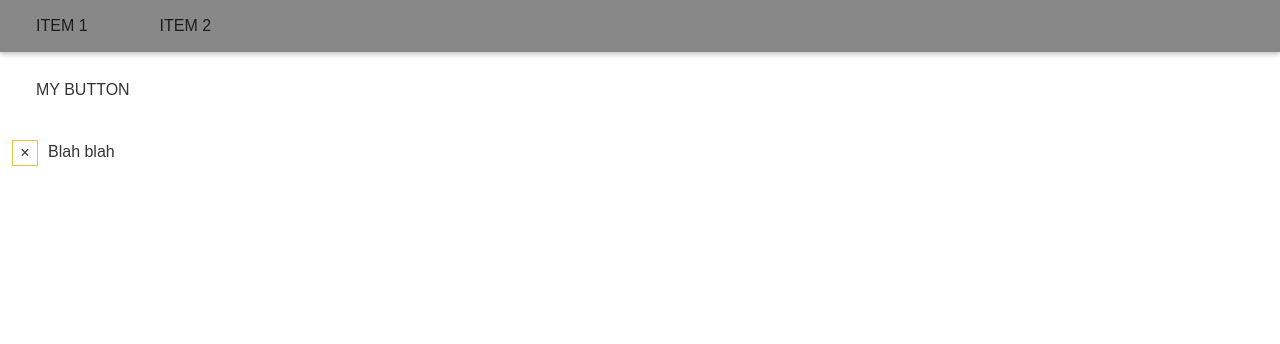
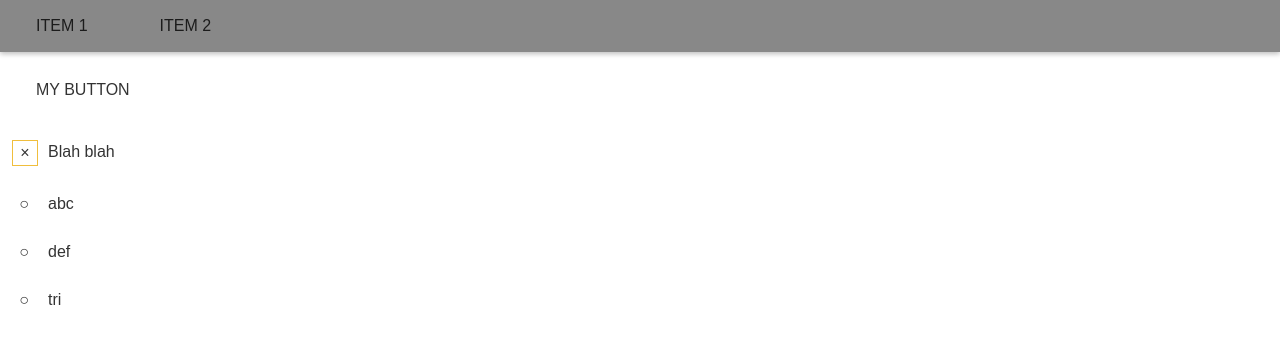
Before and after one commit to nejcmacek/dragonhack2017, an Angular app: page / in a window 1280 px wide. Shown: the top 344 px of the page. Built offline with nearby package versions, Linux system fonts and the light colour scheme.

Commit message:
Added radioset

```diff
--- a/src/app/app.component.html
+++ b/src/app/app.component.html
@@ -10,3 +10,7 @@
 <div>
   <dh-checkbox>Blah blah</dh-checkbox>
 </div>
+
+<div>
+  <dh-radioset></dh-radioset>
+</div>
--- a/src/app/app.module.ts
+++ b/src/app/app.module.ts
@@ -8,6 +8,7 @@ import { NavbarComponent } from './navbar/navbar.component';
 import { NavitemComponent } from './navitem/navitem.component';
 import { ButtonComponent } from './button/button.component';
 import { CheckboxComponent } from './checkbox/checkbox.component';
+import { RadiosetComponent } from './radioset/radioset.component';
 
 @NgModule({
 	declarations: [
@@ -15,7 +16,8 @@ import { CheckboxComponent } from './checkbox/checkbox.component';
 		CheckboxComponent,
 		NavbarComponent,
 		NavitemComponent,
-		ButtonComponent
+		ButtonComponent,
+		RadiosetComponent
 	],
 	imports: [
 		BrowserModule,
--- /dev/null
+++ b/src/app/radioset/radioset.component.css
@@ -0,0 +1,40 @@
+:host {
+  display: block;
+  position: relative;
+}
+
+.radio {
+  height: 48px;
+  position: relative;
+  cursor: pointer;
+}
+
+.radio * {
+  pointer-events: none;
+}
+
+.content {
+  line-height: 48px;
+  padding-left: 48px;
+  padding-right: 12px;
+  white-space: nowrap;
+  text-overflow: ellipsis;
+  overflow: hidden;
+}
+
+.checkbox {
+  position: absolute;
+  width: 24px;
+  height: 24px;
+  text-align: center;
+  line-height: 24px;
+  left: 12px;
+  top: 12px;
+  transition: all .3s;
+}
+
+.tick {
+  opacity: 0;
+  pointer-events: none;
+  top: -24px;
+}
--- /dev/null
+++ b/src/app/radioset/radioset.component.html
@@ -0,0 +1,7 @@
+<div>
+  <div class="radio" *ngFor="let item of items; let i = index" (click)="select(i)" [ngClass]="{'selected': selected === i}">
+    <span class="checkbox cross">○</span>
+    <span class="content">{{item}}</span>
+  </div>
+</div>
+<div class="checkbox tick bg-primary">✓</div>
--- /dev/null
+++ b/src/app/radioset/radioset.component.ts
@@ -0,0 +1,59 @@
+import { Component, OnInit, ElementRef } from '@angular/core';
+
+@Component({
+  selector: 'dh-radioset',
+  templateUrl: './radioset.component.html',
+  styleUrls: ['./radioset.component.css']
+})
+export class RadiosetComponent implements OnInit {
+
+  items = ["abc", "def", "tri"];
+  selected = -1;
+  tick: HTMLElement;
+  host: HTMLElement;
+
+  constructor(elt: ElementRef) {
+    this.host = <HTMLElement>elt.nativeElement;
+  }
+
+  private getCrossElt(index: number) {
+    return <HTMLElement>this.host.children.item(0).children.item(index).children.item(0);
+  }
+
+  private animateUnselected(index: number, dir: boolean) { // true = slide it down
+    if (index < 0) return;
+    const elt = this.getCrossElt(index);
+    const top = dir ? 12 - 48 : 12 + 48;
+    elt.style.top = top + "px";
+    elt.style.display = "block";
+    setTimeout(() => {
+      elt.style.top = "12px";
+      elt.style.opacity = "1";
+    })
+  }
+
+  private animateSelected(index: number, dir: boolean) { // true = slide it down
+    if (index < 0) return;
+    const elt = this.getCrossElt(index);
+    const top = dir ? 12 + 48 : 12 - 48;
+    elt.style.top = top + "px";
+    elt.style.opacity = "0";
+    setTimeout(() => {
+      elt.style.display = "none";
+    }, 300);
+  }
+
+  select(index: number) {
+    if (index === this.selected) return;
+    this.tick.style.opacity = "1";
+    this.tick.style.top = (48 * index + 12) + "px";
+    this.animateUnselected(this.selected, index > this.selected);
+    this.animateSelected(index, this.selected < 0 ? true : index > this.selected);
+    this.selected = index;
+  }
+
+  ngOnInit() {
+    this.tick = <HTMLElement>this.host.children.item(1);
+  }
+
+}
```
Also changed, not shown: 1 other file (tests, documents, lock files or other folders).
